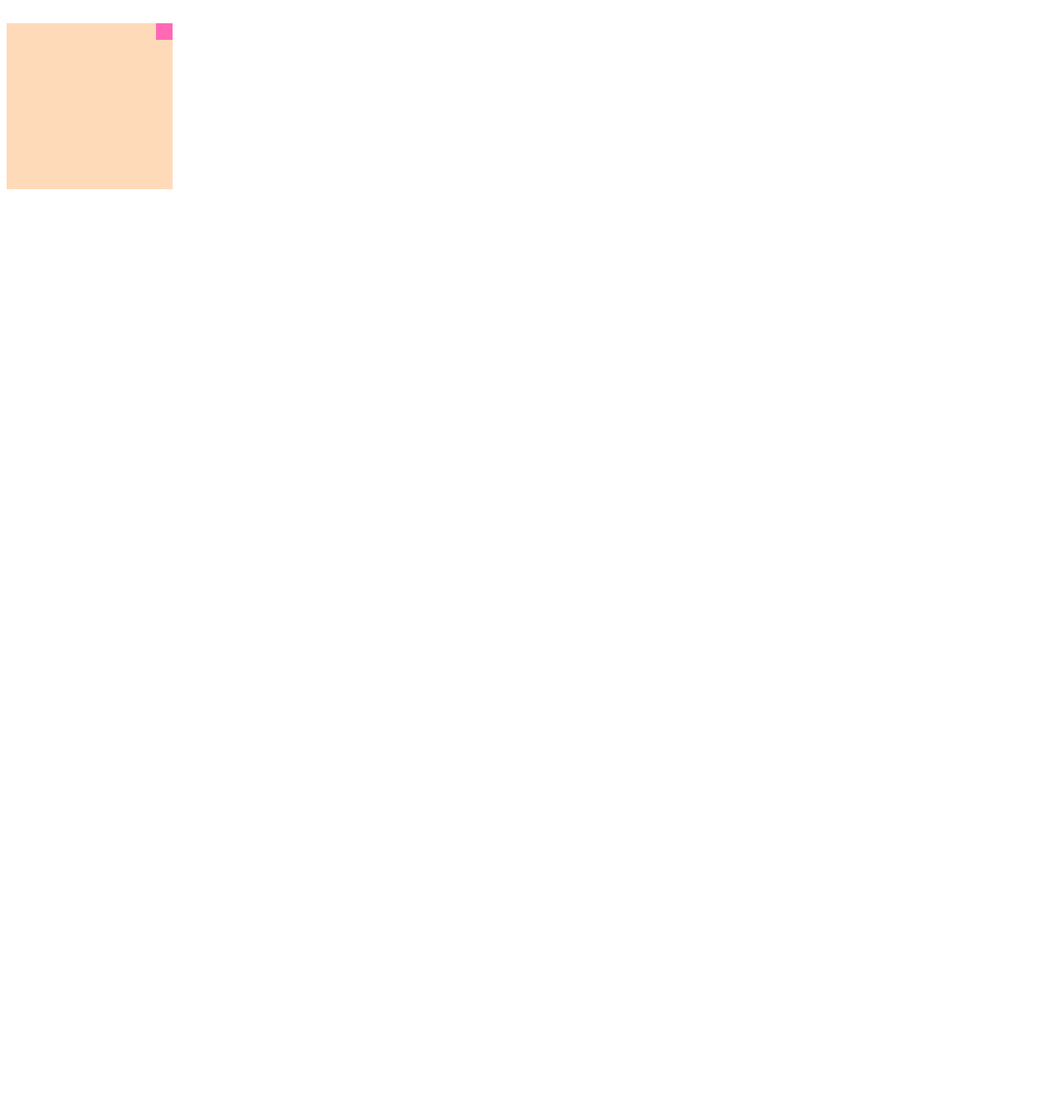
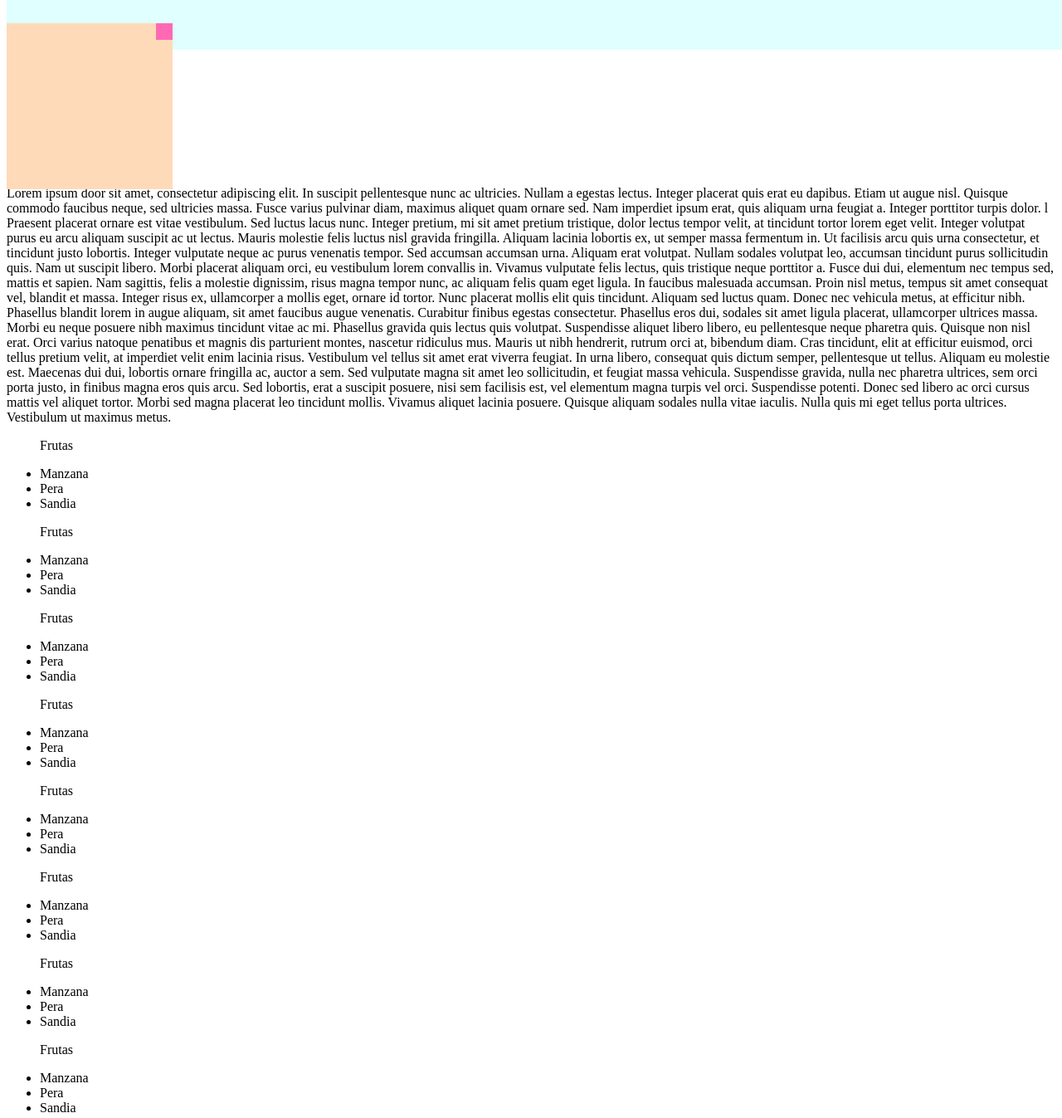
Before and after one commit to UltimateCosmic/primer-html, a plain HTML site: page posicionamiento.html in a window 1280 px wide. Shown: the whole page at 83% size. Before the commit the page ends 800 px from the top, so only its background shows below. Drawn offline with Linux system fonts and the light colour scheme.

Commit message:
Posicionamiento

```diff
--- a/posicionamiento.html
+++ b/posicionamiento.html
@@ -20,11 +20,89 @@
             position: absolute;
             right: 0;
         }
+        nav {
+            width: 100%;
+            height: 60px;
+            background: lightcyan;
+            position: fixed;
+            top: 0;
+        }
+        ul p {
+            position: sticky;
+            top: 0;
+        }
+
+
     </style>
 </head>
 <body>
+    <nav></nav>
     <div class="container">
         <div class="item"></div>
     </div>
+    <p>Lorem ipsum door sit amet, consectetur adipiscing elit. In suscipit pellentesque nunc ac ultricies. Nullam a egestas lectus. Integer placerat quis erat eu dapibus. Etiam ut augue nisl. Quisque commodo faucibus neque, sed ultricies massa. Fusce varius pulvinar diam, maximus aliquet quam ornare sed. Nam imperdiet ipsum erat, quis aliquam urna feugiat a. Integer porttitor turpis dolor.
+l
+        Praesent placerat ornare est vitae vestibulum. Sed luctus lacus nunc. Integer pretium, mi sit amet pretium tristique, dolor lectus tempor velit, at tincidunt tortor lorem eget velit. Integer volutpat purus eu arcu aliquam suscipit ac ut lectus. Mauris molestie felis luctus nisl gravida fringilla. Aliquam lacinia lobortis ex, ut semper massa fermentum in. Ut facilisis arcu quis urna consectetur, et tincidunt justo lobortis. Integer vulputate neque ac purus venenatis tempor. Sed accumsan accumsan urna. Aliquam erat volutpat. Nullam sodales volutpat leo, accumsan tincidunt purus sollicitudin quis. Nam ut suscipit libero. Morbi placerat aliquam orci, eu vestibulum lorem convallis in. Vivamus vulputate felis lectus, quis tristique neque porttitor a. Fusce dui dui, elementum nec tempus sed, mattis et sapien. Nam sagittis, felis a molestie dignissim, risus magna tempor nunc, ac aliquam felis quam eget ligula.
+
+        In faucibus malesuada accumsan. Proin nisl metus, tempus sit amet consequat vel, blandit et massa. Integer risus ex, ullamcorper a mollis eget, ornare id tortor. Nunc placerat mollis elit quis tincidunt. Aliquam sed luctus quam. Donec nec vehicula metus, at efficitur nibh. Phasellus blandit lorem in augue aliquam, sit amet faucibus augue venenatis. Curabitur finibus egestas consectetur. Phasellus eros dui, sodales sit amet ligula placerat, ullamcorper ultrices massa.
+
+        Morbi eu neque posuere nibh maximus tincidunt vitae ac mi. Phasellus gravida quis lectus quis volutpat. Suspendisse aliquet libero libero, eu pellentesque neque pharetra quis. Quisque non nisl erat. Orci varius natoque penatibus et magnis dis parturient montes, nascetur ridiculus mus. Mauris ut nibh hendrerit, rutrum orci at, bibendum diam. Cras tincidunt, elit at efficitur euismod, orci tellus pretium velit, at imperdiet velit enim lacinia risus. Vestibulum vel tellus sit amet erat viverra feugiat.
+
+        In urna libero, consequat quis dictum semper, pellentesque ut tellus. Aliquam eu molestie est. Maecenas dui dui, lobortis ornare fringilla ac, auctor a sem. Sed vulputate magna sit amet leo sollicitudin, et feugiat massa vehicula. Suspendisse gravida, nulla nec pharetra ultrices, sem orci porta justo, in finibus magna eros quis arcu. Sed lobortis, erat a suscipit posuere, nisi sem facilisis est, vel elementum magna turpis vel orci. Suspendisse potenti. Donec sed libero ac orci cursus mattis vel aliquet tortor. Morbi sed magna placerat leo tincidunt mollis. Vivamus aliquet lacinia posuere. Quisque aliquam sodales nulla vitae iaculis. Nulla quis mi eget tellus porta ultrices. Vestibulum ut maximus metus.</p>
+
+    <ul>
+        <p>Frutas</p>
+        <li>Manzana</li>
+        <li>Pera</li>
+        <li>Sandia</li>
+    </ul>
+
+    <ul>
+        <p>Frutas</p>
+        <li>Manzana</li>
+        <li>Pera</li>
+        <li>Sandia</li>
+    </ul>
+
+    <ul>
+        <p>Frutas</p>
+        <li>Manzana</li>
+        <li>Pera</li>
+        <li>Sandia</li>
+    </ul>
+
+    <ul>
+        <p>Frutas</p>
+        <li>Manzana</li>
+        <li>Pera</li>
+        <li>Sandia</li>
+    </ul>
+    <ul>
+        <p>Frutas</p>
+        <li>Manzana</li>
+        <li>Pera</li>
+        <li>Sandia</li>
+    </ul>
+
+    <ul>
+        <p>Frutas</p>
+        <li>Manzana</li>
+        <li>Pera</li>
+        <li>Sandia</li>
+    </ul>
+
+    <ul>
+        <p>Frutas</p>
+        <li>Manzana</li>
+        <li>Pera</li>
+        <li>Sandia</li>
+    </ul>
+
+    <ul>
+        <p>Frutas</p>
+        <li>Manzana</li>
+        <li>Pera</li>
+        <li>Sandia</li>
+    </ul>
 </body>
 </html>
```
